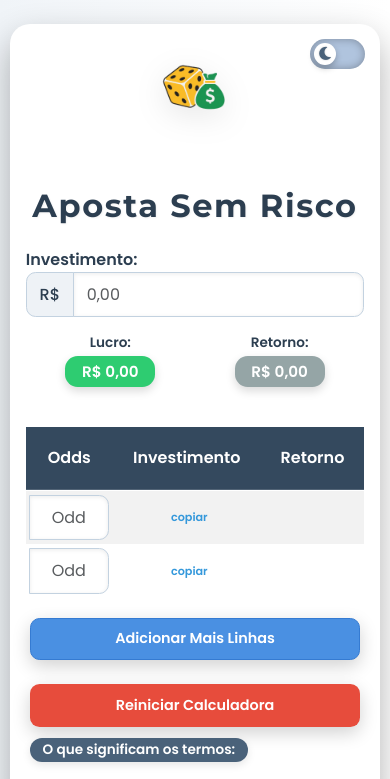
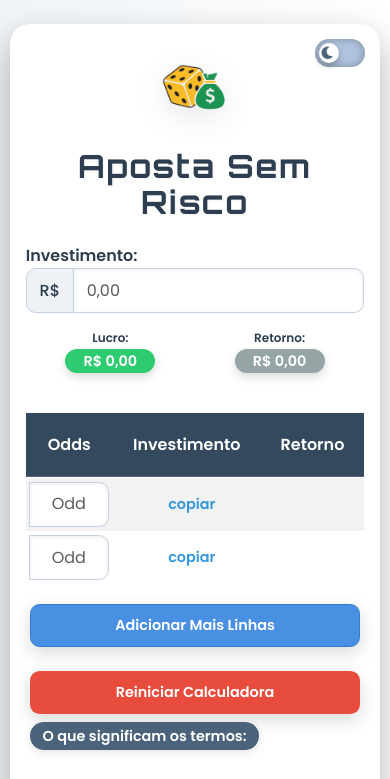
Before and after one commit to Guilhermelazaro10/calculadora-dutching, a plain HTML site: page index.html in a window 390 px wide. Shown: the top 779 px of the page. Drawn offline with nearby package versions, Linux system fonts and the light colour scheme.

Commit message:
Update index.html

```diff
--- a/index.html
+++ b/index.html
@@ -8,37 +8,38 @@
   <link rel="icon" href="aposta_sem_risco_favicon.png" type="image/png">
 
   <link href="https://fonts.googleapis.com/css2?family=Montserrat:wght@600;700&family=Poppins:wght@400;500;600&display=swap" rel="stylesheet">
+  <link href="https://fonts.googleapis.com/css2?family=Orbitron:wght@600;700;800;900&display=swap" rel="stylesheet">
 
   <link href="https://cdn.jsdelivr.net/npm/tailwindcss@2.2.19/dist/tailwind.min.css" rel="stylesheet">
   <link href="https://cdn.jsdelivr.net/npm/bootstrap@5.3.0/dist/css/bootstrap.min.css" rel="stylesheet">
   <link rel="stylesheet" href="https://cdnjs.cloudflare.com/ajax/libs/font-awesome/6.0.0-beta3/css/all.min.css">
 
   <style>
-    /* Variáveis CSS para o Tema Claro: Paleta suave e profissional */
+    /* Variáveis CSS para o Tema Claro (padrão) */
     :root {
-        --body-bg-start: #f0f4f8; /* Azul claro muito suave */
-        --body-bg-end: #ffffff;   /* Branco */
+        --body-bg-start: #f0f4f8;
+        --body-bg-end: #ffffff;
         --card-bg: #ffffff;
-        --text-color-primary: #2c3e50; /* Azul marinho escuro */
-        --text-color-secondary: #607d8b; /* Cinza azulado */
+        --text-color-primary: #2c3e50;
+        --text-color-secondary: #607d8b;
         --heading-color: #2c3e50;
 
-        --button-primary-bg: #4a90e2; /* Azul médio */
+        --button-primary-bg: #4a90e2;
         --button-primary-border: #357bd2;
         --button-primary-text: white;
 
-        --button-secondary-bg: #e74c3c; /* Vermelho alerta */
+        --button-secondary-bg: #e74c3c;
         --button-secondary-border: #cf3a2a;
         --button-secondary-text: white;
 
-        --button-highlight-bg: #f39c12; /* Amarelo ouro */
+        --button-highlight-bg: #f39c12;
         --button-highlight-border: #e08e0b;
         --button-highlight-text: white;
 
-        --table-header-bg: #34495e; /* Azul marinho cabeçalho */
+        --table-header-bg: #34495e;
         --table-header-text: white;
 
-        --badge-success-bg: #2ecc71; /* Verde esmeralda */
+        --badge-success-bg: #2ecc71;
         --badge-danger-bg: #e74c3c;
         --badge-secondary-bg: #95a5a6;
 
@@ -88,13 +89,13 @@
         --badge-danger-bg: #e74c3c;
         --badge-secondary-bg: #7f8c8d;
 
-        --input-bg: #2f3b49;
-        --input-border: #4a5c6f;
-        --input-text-addon-bg: #3a4b5d;
-        --input-text-addon-border: #4a5c6f;
+        --input-bg: #3a4c5e;
+        --input-border: #5c758e;
+        --input-text-addon-bg: #4a5c6f;
+        --input-text-addon-border: #5c758e;
 
         --copy-btn-color: #79c1f0;
-        --info-badge-bg: #3a4b5d;
+        --info-badge-bg: #3a4c5e;
         --info-link-color: #79c1f0;
 
         /* Cores do Toggle Switch - ESCURO */
@@ -106,7 +107,6 @@
         --toggle-icon-color-on: #ffffff;
     }
 
-    /* Estilos Globais do Corpo e Container Principal */
     body {
       background: linear-gradient(to right, var(--body-bg-start), var(--body-bg-end)) !important;
       font-family: 'Poppins', sans-serif !important;
@@ -114,78 +114,73 @@
       min-height: 100vh;
       padding: 0;
       color: var(--text-color-primary) !important;
-      transition: background-color 0.5s ease; /* Transição para o fundo do body */
+      transition: background-color 0.5s ease;
     }
     .container-custom {
         background-color: var(--card-bg) !important;
-        border-radius: 1.25rem !important; /* Mais arredondado */
-        box-shadow: 0 15px 35px rgba(0,0,0,0.3) !important; /* Sombra mais suave e espalhada */
-        padding: 3rem !important; /* Mais padding para respiro */
+        border-radius: 1.25rem !important;
+        box-shadow: 0 15px 35px rgba(0,0,0,0.3) !important;
+        padding: 3rem !important;
         width: 95% !important;
-        margin: 2.5rem auto !important; /* Mais margem top/bottom */
+        margin: 2.5rem auto !important;
         max-width: 1000px !important;
         position: relative;
         overflow: hidden;
-        transition: background-color 0.5s ease, box-shadow 0.5s ease; /* Transição para o card */
+        transition: background-color 0.5s ease, box-shadow 0.5s ease;
     }
-
-    /* Estilos do Título Principal (Aposta Sem Risco) */
     h1 {
-      font-family: 'Montserrat', sans-serif !important; /* Título: Montserrat */
+      font-family: 'Orbitron', sans-serif !important; /* MUDANÇA DE FONTE PARA ORBITRON */
       color: var(--heading-color) !important;
       font-weight: 700 !important;
-      margin-bottom: 2.5rem !important;
+      margin-top: 0.5rem !important;
+      margin-bottom: 1rem !important;
       letter-spacing: 0.05em;
-      text-shadow: 1px 1px 2px rgba(0,0,0,0.05); /* Sombra mais sutil */
+      font-size: 3.8rem !important; /* AUMENTADO O TAMANHO DA FONTE DO TÍTULO */
+      text-shadow: 1px 1px 2px rgba(0,0,0,0.05);
     }
-
-    /* Estilos da Logo */
     .logo-display {
         text-align: center;
-        margin-bottom: 2rem;
+        margin-bottom: 0.5rem;
     }
     .logo-display img {
         max-width: 100%;
         height: auto;
-        max-height: 220px; /* Logo maior */
+        max-height: 220px;
         display: inline-block;
         margin: 0 auto;
-        filter: drop-shadow(0 8px 15px rgba(0,0,0,0.1)); /* Sombra mais pronunciada para a logo */
+        filter: drop-shadow(0 8px 15px rgba(0,0,0,0.1));
     }
 
-    /* Estilos para Lucro e Retorno (Badges Globais) */
     #lucroDisplay, #retornoTotalDisplay {
-        font-size: 1.25rem !important; /* Texto maior */
+        font-size: 1.25rem !important;
         font-weight: 700 !important;
-        padding: 0.8rem 1.5rem !important; /* Padding maior */
-        border-radius: 0.8rem !important; /* Mais arredondado */
+        padding: 0.8rem 1.5rem !important;
+        border-radius: 0.8rem !important;
         display: inline-block !important;
-        box-shadow: 0 4px 10px rgba(0,0,0,0.15); /* Sombra mais forte */
-        min-width: 120px; /* Garante que os badges tenham uma largura mínima */
+        box-shadow: 0 4px 10px rgba(0,0,0,0.15);
+        min-width: 120px;
         text-align: center;
     }
     #lucroDisplay.bg-success-custom { background-color: var(--badge-success-bg) !important; color: white !important; }
     #lucroDisplay.bg-danger-custom { background-color: var(--badge-danger-bg) !important; color: white !important; }
     #retornoTotalDisplay.bg-secondary-custom { background-color: var(--badge-secondary-bg) !important; color: white !important; }
 
-    /* Estilos da Tabela */
     .table-dark th {
         background-color: var(--table-header-bg) !important;
         color: var(--table-header-text) !important;
         text-align: center !important;
-        padding: 1.2rem !important; /* Padding maior */
-        border-bottom: 2px solid rgba(255,255,255,0.15) !important; /* Linha mais visível */
+        padding: 1.2rem !important;
+        border-bottom: 2px solid rgba(255,255,255,0.15) !important;
         font-weight: 600 !important;
     }
     .table-responsive { margin-top: 2.5rem !important; }
 
-    /* Estilos dos Inputs (Campos de Odd e Investimento) */
     .input-group-text {
         background-color: var(--input-text-addon-bg) !important;
         border: 1px solid var(--input-text-addon-border) !important;
         color: var(--text-color-primary) !important;
         border-radius: 0.6rem 0 0 0.6rem !important;
-        padding: 0.75rem 1.2rem !important; /* Padding maior */
+        padding: 0.75rem 1.2rem !important;
         font-weight: 500;
     }
     .form-control {
@@ -193,35 +188,32 @@
         border: 1px solid var(--input-border) !important;
         color: var(--text-color-primary) !important;
         border-radius: 0 0.6rem 0.6rem 0 !important;
-        padding: 0.75rem 1.2rem !important; /* Padding maior */
-        box-shadow: inset 0 1px 4px rgba(0,0,0,0.08); /* Sombra interna mais suave */
+        padding: 0.75rem 1rem !important;
+        box-shadow: inset 0 1px 4px rgba(0,0,0,0.08);
         transition: border-color 0.3s ease, box-shadow 0.3s ease;
     }
     .form-control:focus {
         border-color: var(--button-primary-bg) !important;
         box-shadow: 0 0 0 0.2rem rgba(var(--button-primary-bg),.25) !important;
-        outline: none; /* Remove o outline padrão */
+        outline: none;
     }
     .odd-input { text-align: center !important; }
 
-    /* Badges de Investimento/Retorno na Tabela */
     .badge-secondary-custom {
         background-color: var(--badge-secondary-bg) !important;
         color: var(--text-color-primary) !important;
-        padding: 0.6em 1.2em !important; /* Mais padding */
+        padding: 0.6em 1em !important;
         border-radius: 0.4rem !important;
         box-shadow: 0 1px 4px rgba(0,0,0,0.08);
         font-weight: 600 !important;
-        min-width: 80px; /* Largura mínima para alinhamento */
+        min-width: 80px;
         text-align: center;
     }
-
-    /* Botão Copiar */
     .copy-btn {
-        margin-left: 10px !important; /* Mais espaço */
+        margin-left: 10px !important;
         text-decoration: none !important;
-        font-weight: 600 !important; /* Mais bold */
-        font-size: 0.9rem !important; /* Um pouco maior */
+        font-weight: 600 !important;
+        font-size: 0.9rem !important;
         color: var(--copy-btn-color) !important;
         transition: color 0.3s ease;
     }
@@ -230,19 +222,18 @@
         text-decoration: underline !important;
     }
 
-    /* Botões de Ação (Adicionar, Reiniciar) */
     .btn-primary {
         background-color: var(--button-primary-bg) !important;
         border-color: var(--button-primary-border) !important;
         color: var(--button-primary-text) !important;
         font-weight: 600 !important;
-        padding: 0.9rem 2rem !important; /* Padding maior */
+        padding: 0.9rem 2rem !important;
         border-radius: 0.6rem !important;
-        box-shadow: 0 6px 18px rgba(0,0,0,0.18); /* Sombra mais forte */
-        transition: all 0.3s cubic-bezier(0.25, 0.8, 0.25, 1); /* Transição com cubic-bezier para suavidade */
+        box-shadow: 0 6px 18px rgba(0,0,0,0.15);
+        transition: all 0.3s cubic-bezier(0.25, 0.8, 0.25, 1);
     }
     .btn-primary:hover {
-        transform: translateY(-4px); /* Efeito de elevação maior */
+        transform: translateY(-3px);
         box-shadow: 0 10px 25px rgba(0,0,0,0.25);
     }
     .btn-warning-custom {
@@ -251,15 +242,14 @@
         font-weight: 600 !important;
         padding: 0.9rem 2rem !important;
         border-radius: 0.6rem !important;
-        box-shadow: 0 6px 18px rgba(0,0,0,0.18);
+        box-shadow: 0 6px 18px rgba(0,0,0,0.15);
         transition: all 0.3s cubic-bezier(0.25, 0.8, 0.25, 1);
     }
     .btn-warning-custom:hover {
-        transform: translateY(-4px);
+        transform: translateY(-3px);
         box-shadow: 0 10px 25px rgba(0,0,0,0.25);
     }
 
-    /* Conteúdo das Células da Tabela (Alinhamento) */
     .value-cell-content {
         display: flex !important;
         align-items: center !important;
@@ -268,31 +258,30 @@
         padding: 0 !important;
     }
     .value-cell-content .badge {
-        margin-right: 8px !important; /* Mais espaço */
+        margin-right: 5px !important;
     }
 
-    /* Seções Informativas */
     .info-section {
-        margin-top: 4rem !important; /* Mais espaço */
-        padding-top: 2rem; /* Padding interno */
-        border-top: 1px solid rgba(var(--text-color-primary), 0.1); /* Separador sutil */
+        margin-top: 3rem !important;
+        padding-top: 2rem;
+        border-top: 1px solid rgba(var(--text-color-primary), 0.1);
     }
     .info-section h5 .badge {
         background-color: var(--info-badge-bg) !important;
         color: white !important;
-        padding: 0.6rem 1.5rem !important; /* Mais padding e pílula */
+        padding: 0.6rem 1.5rem !important;
         border-radius: 2rem !important;
-        font-size: 1.1rem !important;
+        font-size: 1.05rem !important;
         font-weight: 700 !important;
-        margin-bottom: 1.5rem; /* Mais espaço */
+        margin-bottom: 1.5rem;
         display: inline-block;
-        box-shadow: 0 3px 8px rgba(0,0,0,0.1); /* Sombra nos badges de seção */
+        box-shadow: 0 3px 8px rgba(0,0,0,0.1);
     }
     .info-section p {
         margin-bottom: 1.2rem !important;
         color: var(--text-color-secondary) !important;
-        line-height: 1.8; /* Mais espaçamento para leitura */
-        font-size: 1rem;
+        line-height: 1.8;
+        font-size: 0.95rem;
     }
     .info-section a {
         color: var(--info-link-color) !important;
@@ -305,12 +294,15 @@
         text-decoration: underline;
     }
 
-    /* Estilos do Toggle Switch */
+    /* ESTILOS DO TOGGLE SWITCH - MUDANÇAS PARA RESOLVER O BUG VISUAL EM MOBILE */
     .theme-toggle-container {
         position: absolute;
         top: 30px;
         right: 30px;
         z-index: 10;
+        display: flex;
+        align-items: center;
+        justify-content: center;
     }
     .theme-toggle-switch {
         position: relative;
@@ -333,7 +325,7 @@
         background-color: var(--toggle-bg-off);
         transition: all .4s cubic-bezier(0.25, 0.8, 0.25, 1);
         border-radius: 38px;
-        box-shadow: inset 0 0 8px rgba(0,0,0,0.3); /* Sombra interna mais forte */
+        box-shadow: inset 0 0 8px rgba(0,0,0,0.3);
     }
     .slider:before {
         position: absolute;
@@ -345,7 +337,7 @@
         background-color: var(--toggle-circle-off);
         transition: all .4s cubic-bezier(0.25, 0.8, 0.25, 1);
         border-radius: 50%;
-        box-shadow: 0 3px 6px rgba(0,0,0,0.25); /* Sombra no círculo */
+        box-shadow: 0 3px 6px rgba(0,0,0,0.25);
     }
     .theme-toggle-switch input:checked + .slider {
         background-color: var(--toggle-bg-on);
@@ -361,29 +353,39 @@
     .slider .icon-sun, .slider .icon-moon {
         position: absolute;
         font-size: 18px;
-        line-height: 38px;
-        transition: all 0.4s ease-in-out; /* Transição para todas as propriedades */
+        line-height: 38px; /* Ajustado para centralizar com nova altura do slider */
+        transition: all 0.4s ease-in-out;
         opacity: 0;
         font-weight: 900;
-        text-shadow: 0 0 2px rgba(0,0,0,0.2); /* Pequena sombra no ícone */
+        text-shadow: 0 0 2px rgba(0,0,0,0.2);
+        display: flex; /* Adicionado para centralizar verticalmente no espaço disponível */
+        align-items: center;
+        justify-content: center;
+        height: 100%;
+        width: 50%; /* Ocupa a largura do slider (dividido por 2) */
+        top: 0;
+        left: 0; /* Posição inicial da lua na primeira metade */
     }
     .slider .icon-moon {
-        left: 8px;
+        left: 0;
         color: var(--toggle-icon-color-off);
         opacity: 1;
+        transform: translateX(0); /* Posição inicial */
     }
     .slider .icon-sun {
-        right: 8px;
+        left: 50%; /* Posiciona o sol na metade direita */
         color: var(--toggle-icon-color-on);
         opacity: 0;
+        transform: translateX(0); /* Posição inicial */
     }
+    /* Animação dos ícones: Lua sai da vista e Sol entra */
     .theme-toggle-switch input:checked + .slider .icon-moon {
         opacity: 0;
-        transform: translateX(-15px) scale(0.8); /* Esconde e encolhe */
+        transform: translateX(-100%); /* Move a lua totalmente para fora da vista (para a esquerda) */
     }
     .theme-toggle-switch input:checked + .slider .icon-sun {
         opacity: 1;
-        transform: translateX(0) scale(1); /* Mostra e volta ao tamanho normal */
+        transform: translateX(0); /* O sol permanece na sua posição (já está em left: 50%) */
     }
 
     /* Ajustes de Responsividade (Media Queries) */
@@ -398,7 +400,6 @@
         }
         .logo-display img {
             max-height: 100px;
-            margin-bottom: 1rem !important;
         }
         #lucroDisplay, #retornoTotalDisplay {
             font-size: 0.95rem !important;
@@ -416,34 +417,63 @@
             right: 15px;
         }
         .theme-toggle-switch {
-            width: 55px;
-            height: 30px;
+            width: 50px;
+            height: 28px;
         }
         .slider:before {
-            height: 22px;
-            width: 22px;
+            height: 20px;
+            width: 20px;
             left: 4px;
             bottom: 4px;
         }
         .theme-toggle-switch input:checked + .slider:before {
-            transform: translateX(21px);
+            transform: translateX(22px);
         }
-        .slider .icon-sun, .slider .icon-moon {
-            font-size: 15px;
-            line-height: 30px;
+        .slider .icon-sun, .slider .icon-moon { /* Ajustes de ícones para mobile */
+            font-size: 14px;
+            line-height: 28px;
+            width: 50%; /* Mantém metade da largura do slider */
+            /* Posições ajustadas para ficar dentro do slider menor */
+            left: 0; /* Alinha lua na metade esquerda */
+            right: 0; /* Alinha sol na metade direita */
+            transform: translateX(0) !important; /* Remove transforms específicos de desktop */
         }
+        /* Nova Lógica de Posicionamento e Transição para Ícones em Mobile */
+        .slider .icon-moon {
+            /* Posiciona a lua na metade esquerda do slider */
+            transform: translateX(0) !important; /* Fica na primeira metade */
+            left: 0 !important;
+        }
+        .slider .icon-sun {
+            /* Posiciona o sol na metade direita do slider */
+            transform: translateX(0) !important; /* Fica na segunda metade */
+            left: 50% !important; /* Move para a segunda metade */
+        }
+        .theme-toggle-switch input:checked + .slider .icon-moon {
+            opacity: 0 !important;
+            transform: translateX(-100%) !important; /* Lua sai para a esquerda */
+        }
+        .theme-toggle-switch input:checked + .slider .icon-sun {
+            opacity: 1 !important;
+            transform: translateX(0) !important; /* Sol fica na posição */
+        }
+        /* Lucro/Retorno: MANTÉM LADO A LADO, MAS COM AJUSTES DE ESPAÇAMENTO E TAMANHO */
         .row.mobile-align-center {
+            display: flex;
             flex-direction: row;
             flex-wrap: nowrap;
             justify-content: space-around;
             align-items: center;
-            padding: 0;
-            margin: 0; /* Remove margem negativa */
+            padding: 0 5px;
+            margin: 0 -5px;
+            width: calc(100% + 10px);
         }
         .row.mobile-align-center > div {
-            flex-basis: auto;
+            flex: 1;
+            min-width: 0;
             max-width: none;
-            padding: 0 5px;
+            text-align: center;
+            padding: 0 2px;
         }
         .row.mobile-align-center strong {
             display: block;
@@ -451,23 +481,12 @@
             margin-bottom: 2px;
             white-space: nowrap;
         }
-        .info-section {
-            margin-top: 2rem !important;
-            padding-top: 1.5rem;
+        .input-group {
+            flex-wrap: nowrap;
+            width: 100%;
         }
-        .info-section h5 .badge {
-            font-size: 0.95rem !important;
-            padding: 0.5rem 1rem !important;
-            margin-bottom: 1rem;
-        }
-        .info-section p {
-            font-size: 0.9rem;
-            line-height: 1.6;
-            margin-bottom: 0.6rem !important;
-        }
-        .copy-btn {
-            margin-left: 5px !important;
-            font-size: 0.7rem !important;
+        .odd-input {
+            width: 100%;
         }
     }
     @media (max-width: 576px) {
@@ -475,12 +494,19 @@
             padding: 1rem !important;
         }
         .info-section h5 .badge {
-            font-size: 0.85rem !important;
-            padding: 0.3rem 0.8rem !important;
+            font-size: 0.9rem !important;
+            padding: 0.4rem 0.8rem !important;
         }
         .btn-primary, .btn-warning-custom {
             padding: 0.6rem 1rem !important;
             font-size: 0.9rem !important;
+        }
+        .row.mobile-align-center strong {
+            font-size: 0.75rem;
+        }
+        #lucroDisplay, #retornoTotalDisplay {
+            font-size: 0.9rem !important;
+            padding: 0.3rem 0.5rem !important;
         }
     }
   </style>
```
